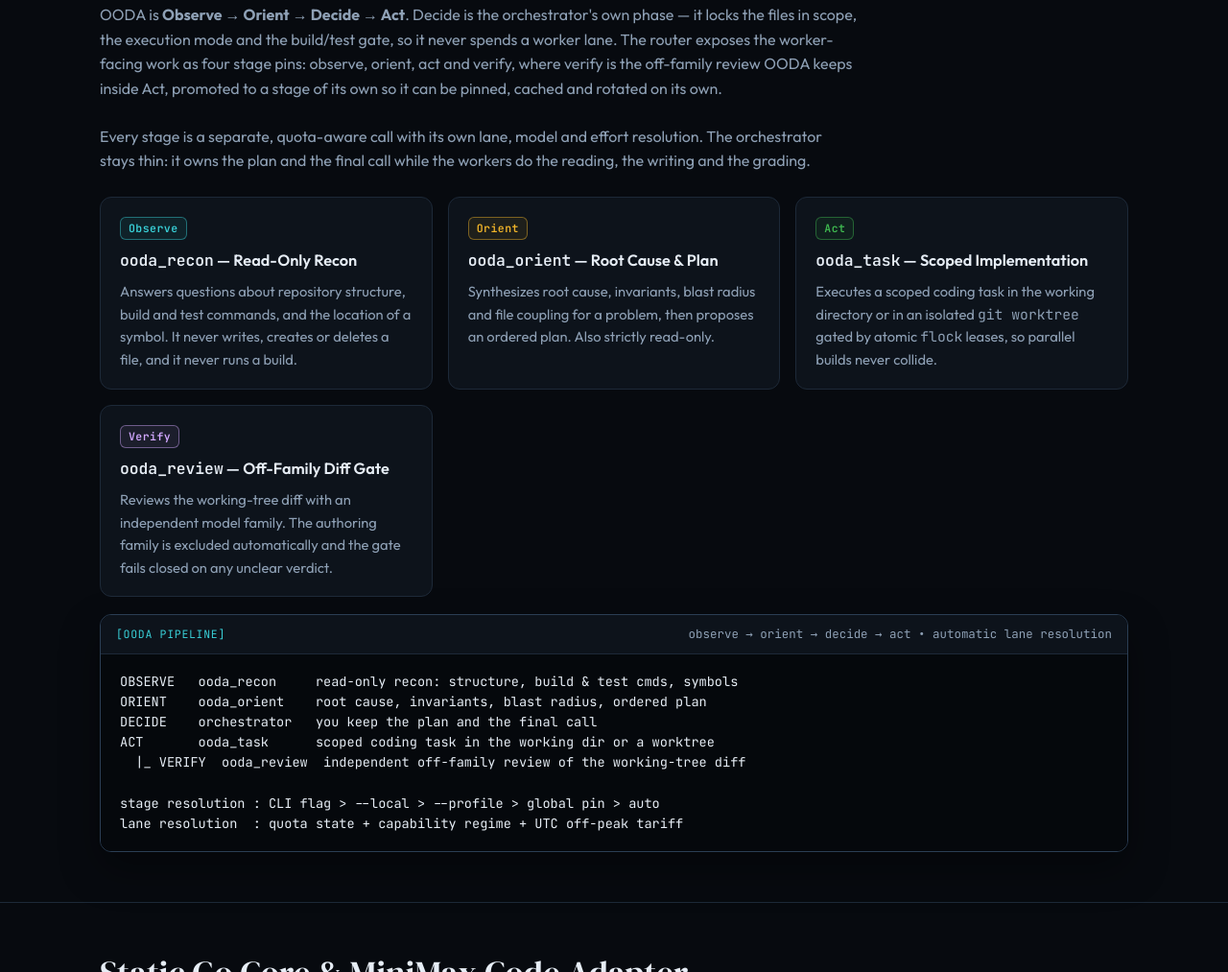
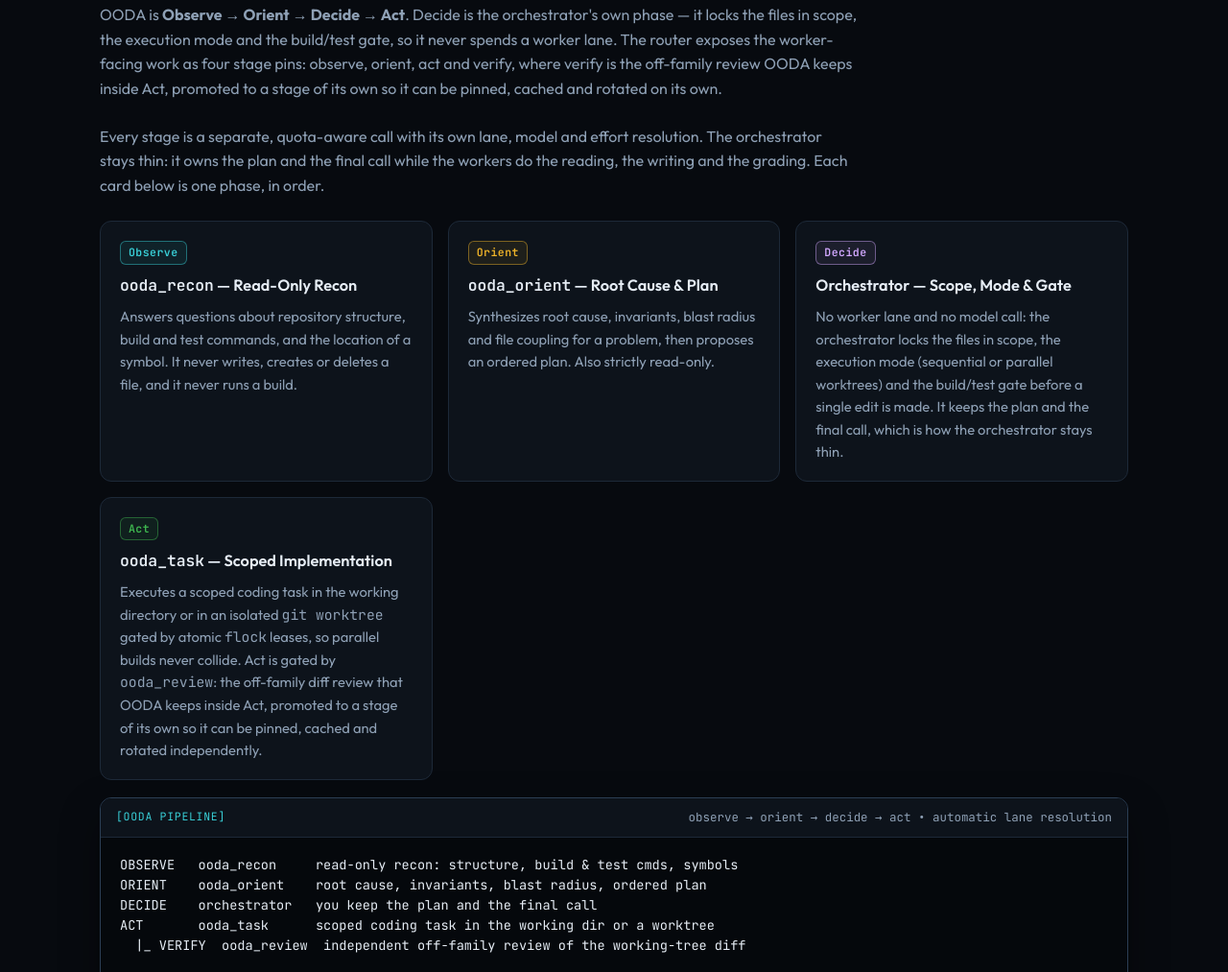
Before and after one commit to UberMetroid/mcode-router, a plain HTML site: page docs/index.html in a window 1280 px wide. Shown: the part 899-1912 px from the top of the page at 96% size. Drawn offline with Linux system fonts and the light colour scheme.

Commit message:
docs: make the pipeline cards the four OODA phases
The cards were Observe, Orient, Act, Verify — the stage pins in that order,
so the pipeline still read as OOAV even with the prose corrected above it.

The cards are now the phases in order: observe, orient, decide, act. Decide
gets a card of its own, describing the orchestrator's phase (scope, mode,
gate) that spends no worker lane, and the off-family review folds into Act
as the gate OODA keeps there. ooda_review keeps its own section further down
the page.

```diff
--- a/docs/index.html
+++ b/docs/index.html
@@ -510,7 +510,7 @@
         <p class="sec-sub">
           Every stage is a separate, quota-aware call with its own lane, model and effort resolution. The
           orchestrator stays thin: it owns the plan and the final call while the workers do the reading, the
-          writing and the grading.
+          writing and the grading. Each card below is one phase, in order.
         </p>
 
         <div class="grid-2" style="margin-bottom: 18px;">
@@ -531,20 +531,23 @@
             </p>
           </div>
           <div class="card">
+            <span class="badge b-violet">Decide</span>
+            <h3>Orchestrator &mdash; Scope, Mode &amp; Gate</h3>
+            <p>
+              No worker lane and no model call: the orchestrator locks the files in scope, the execution
+              mode (sequential or parallel worktrees) and the build/test gate before a single edit is made.
+              It keeps the plan and the final call, which is how the orchestrator stays thin.
+            </p>
+          </div>
+          <div class="card">
             <span class="badge b-green">Act</span>
             <h3><code>ooda_task</code> &mdash; Scoped Implementation</h3>
             <p>
               Executes a scoped coding task in the working directory or in an isolated
               <code>git worktree</code> gated by atomic <code>flock</code> leases, so parallel builds never
-              collide.
-            </p>
-          </div>
-          <div class="card">
-            <span class="badge b-violet">Verify</span>
-            <h3><code>ooda_review</code> &mdash; Off-Family Diff Gate</h3>
-            <p>
-              Reviews the working-tree diff with an independent model family. The authoring family is excluded
-              automatically and the gate fails closed on any unclear verdict.
+              collide. Act is gated by <code>ooda_review</code>: the off-family diff review that OODA
+              keeps inside Act, promoted to a stage of its own so it can be pinned, cached and rotated
+              independently.
             </p>
           </div>
         </div>
```
Also changed, not shown: 1 other file.
